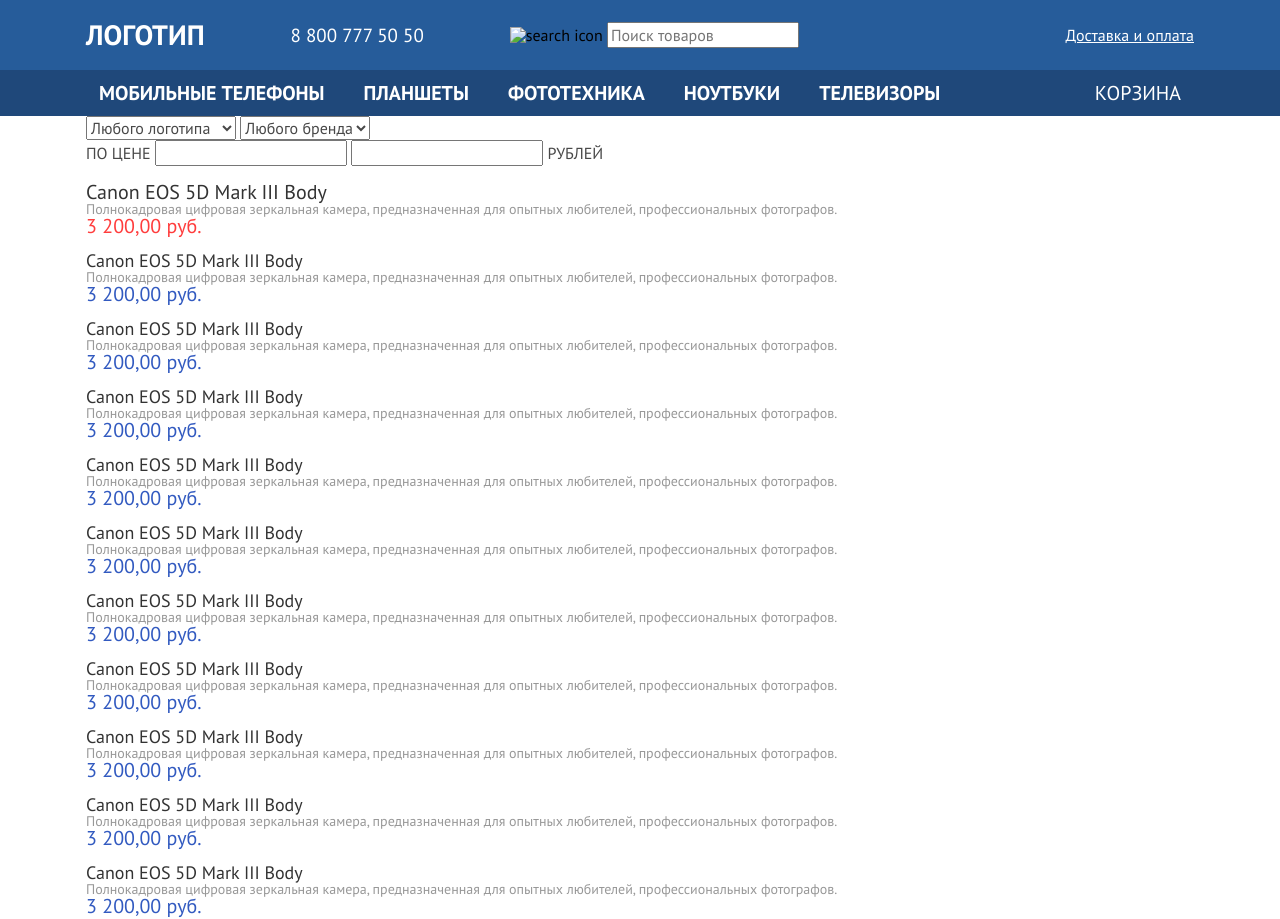
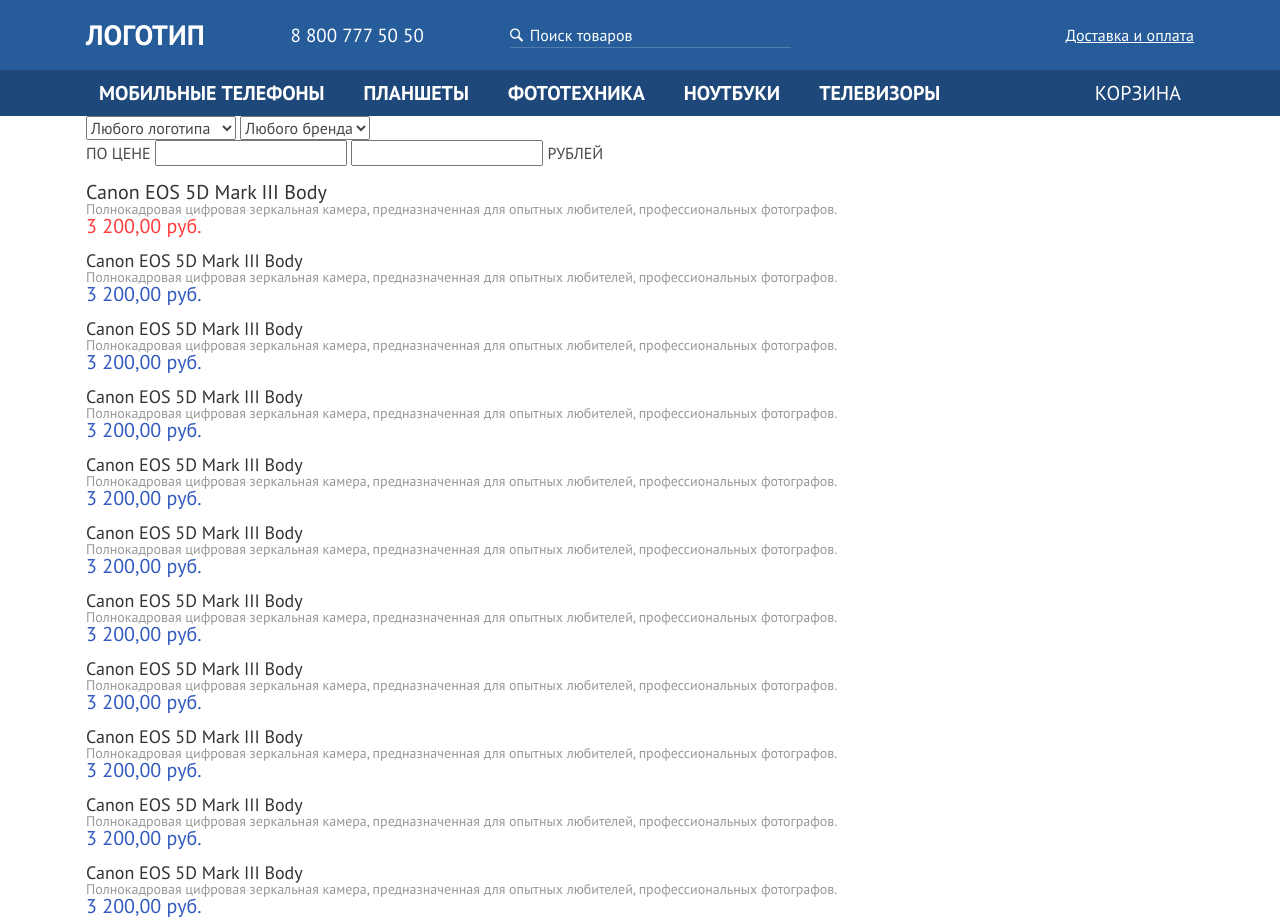
Before and after one commit to okyxxxf/test-task, a website: page index.html in a window 1280 px wide. Drawn offline with Linux system fonts and the light colour scheme.

Commit message:
feat: create search component

```diff
--- a/index.html
+++ b/index.html
@@ -21,8 +21,8 @@
             8 800 777 50 50
           </div>
           <div class="search header__search">
-            <img src="" alt="search icon">
-            <input class="primary text_small regular" type="text" placeholder="Поиск товаров">
+            <img src="/assets/search-icon.svg" alt="search icon">
+            <input class="search__input primary text_small regular" type="text" placeholder="Поиск товаров">
           </div>
         </div>
         <div class="info__additional">
--- /dev/null
+++ b/scss/components/_search.scss
@@ -0,0 +1,24 @@
+.search {
+  display: flex;
+  gap: 5px;
+  position: relative;
+}
+
+.search::after {
+  content: '';
+  width: 281px;
+  height: 1px;
+  background: #517DAE;
+  position: absolute;
+  bottom: -2px;
+}
+
+.search__input {
+  border: none;
+  background: transparent;
+  outline: none;
+}
+
+.search__input::placeholder{
+  color: $font-primary-color;
+}
--- a/scss/main.scss
+++ b/scss/main.scss
@@ -5,6 +5,7 @@
   'base/typography';
 
 @import
+  'components/search',
   'components/wrapper';
 
 @import
```
Also changed, not shown: assets/search-icon.svg (added), index.css, 1 other file.
